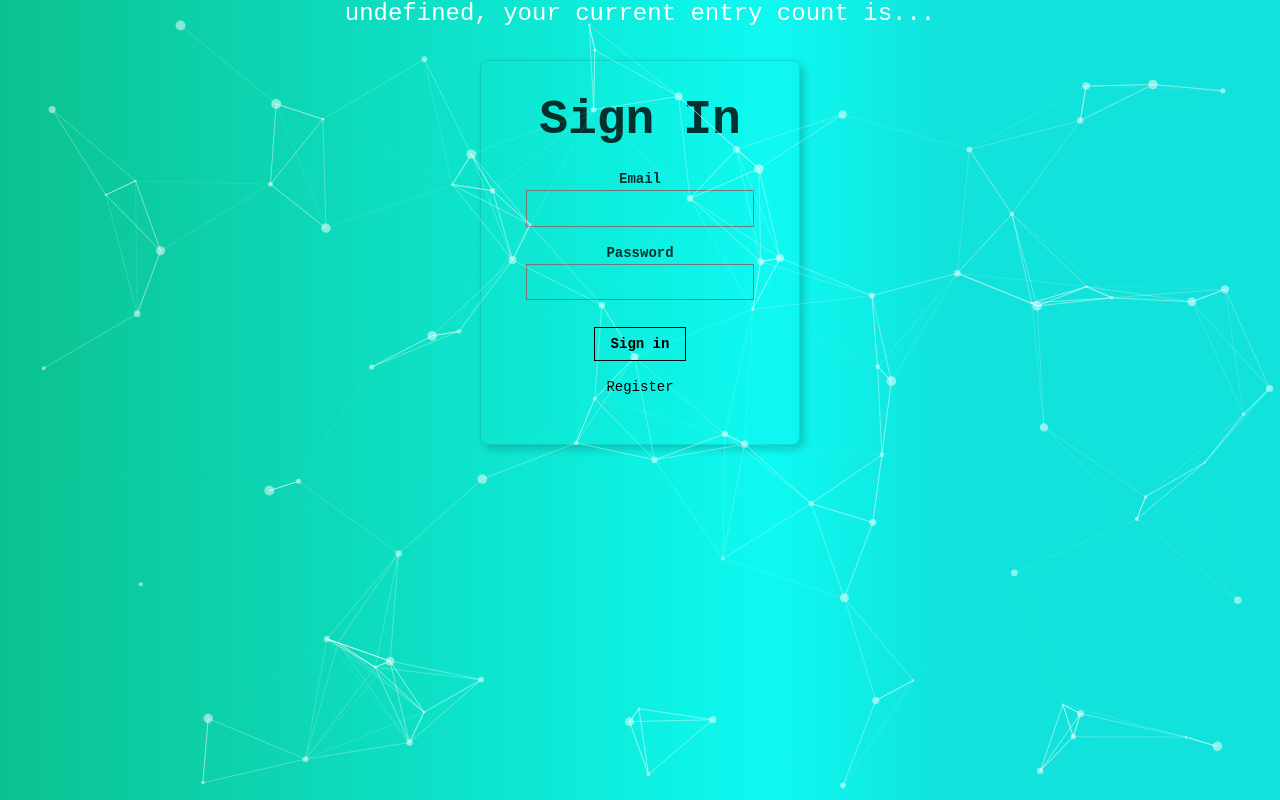
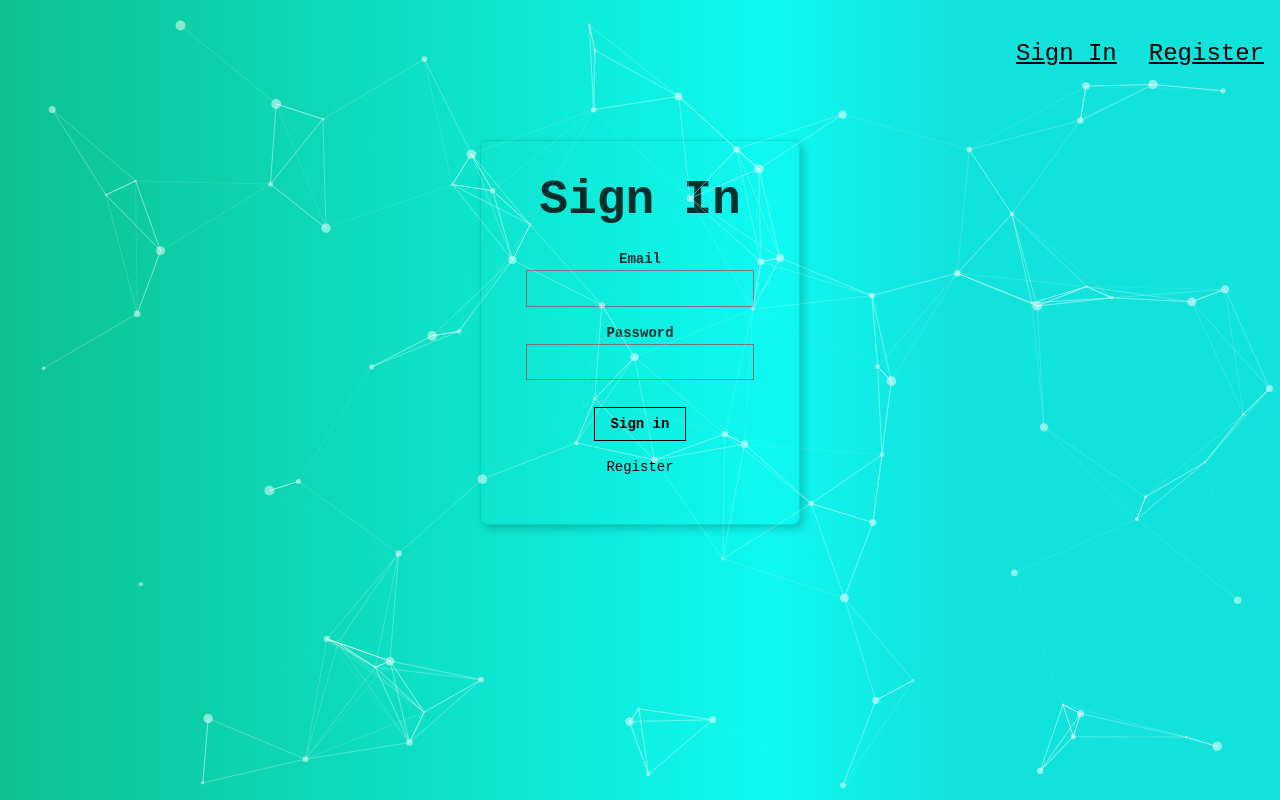
Before and after one commit to NoobAuthor/face-recogntion, a React (Create React App) app: page / in a window 1280 px wide. Built offline with nearby package versions, Linux system fonts and the light colour scheme.

Commit message:
Update on Navigation code.

```diff
--- a/src/components/Navigation/Navigation.js
+++ b/src/components/Navigation/Navigation.js
@@ -1,14 +1,35 @@
 import React from "react";
 
-const Rank = ({ name, entries }) => {
-  return (
-    <div>
-      <div className="white f3">
-        {`${name}, your current entry count is...`}
-      </div>
-      <div className="white f1">{entries}</div>
-    </div>
-  );
+const Navigation = ({ onRouteChange, isSignedIn }) => {
+  if (isSignedIn) {
+    return (
+      <nav style={{ display: "flex", justifyContent: "flex-end" }}>
+        <p
+          onClick={() => onRouteChange("signout")}
+          className="f3 link dim black underline pa3 pointer"
+        >
+          Sign Out
+        </p>
+      </nav>
+    );
+  } else {
+    return (
+      <nav style={{ display: "flex", justifyContent: "flex-end" }}>
+        <p
+          onClick={() => onRouteChange("signin")}
+          className="f3 link dim black underline pa3 pointer"
+        >
+          Sign In
+        </p>
+        <p
+          onClick={() => onRouteChange("register")}
+          className="f3 link dim black underline pa3 pointer"
+        >
+          Register
+        </p>
+      </nav>
+    );
+  }
 };
 
-export default Rank;
+export default Navigation;
```
